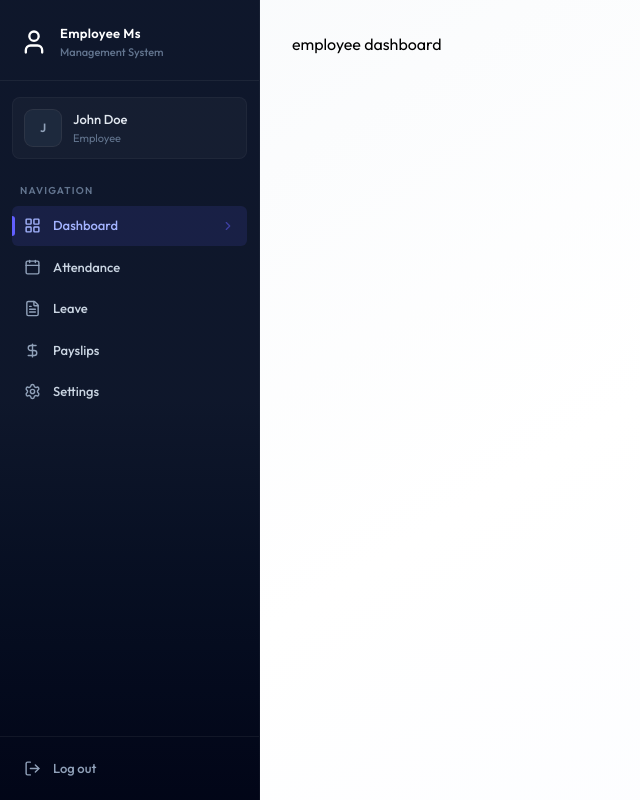
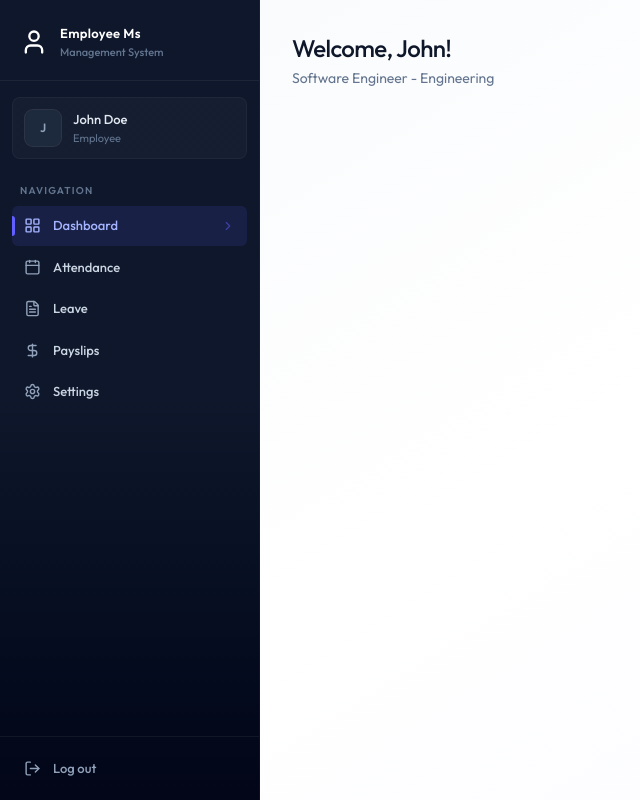
Before and after one commit to sheaf-hassan/employee_management_system, a React (Vite) app in the folder client/: page /dashboard in a window 1280 px wide. Shown: the whole page, without its empty margins (0-640 px from the left). Built offline with nearby package versions, Linux system fonts and the light colour scheme.

Commit message:
create employee_dashboard and mount to the dashborad

```diff
--- /dev/null
+++ b/client/src/components/EmployeeDashboard.jsx
@@ -0,0 +1,38 @@
+import { CalendarIcon, DollarSignIcon, FileTextIcon } from "lucide-react"
+
+const EmployeeDashboard = ({data}) => {
+
+    const emp = data.employee;
+
+    const cards = [
+        {
+            icon: CalendarIcon,
+            value: data.currentMonthAttendance,
+            title: "Days Present",
+            subtitle: "This month",
+        },
+        {
+            icon: FileTextIcon,
+            value: data.pendingLeaves,
+            title: "Pending Leaves",
+            subtitle: "Awaiting approval",
+        },
+        {
+            icon: DollarSignIcon,
+            value: data.latestPayslip ? `$${data.latestPayslip.netSalary?.toLocaleString()}` : "N/A",
+            title: "Latest Payslips",
+            subtitle: "Most recent payout",
+        }
+    ]
+
+  return (
+    <div className="animate-fade-in">
+        <div className="page-header">
+            <h1 className="page-title">Welcome, {emp?.firstName}!</h1>
+            <p className="page-subtitle">{emp?.position} - {emp?.department || "No Department"}</p>
+        </div>
+    </div>
+  )
+}
+
+export default EmployeeDashboard
--- a/client/src/pages/Dashboard.jsx
+++ b/client/src/pages/Dashboard.jsx
@@ -1,6 +1,7 @@
 import { useEffect, useState } from "react"
 import { dummyEmployeeDashboardData } from "../assets/assets";
 import Loading from "../components/Loading";
+import EmployeeDashboard from "../components/EmployeeDashboard";
 
 const Dashboard = () => {
 
@@ -20,7 +21,7 @@
   if(data.role === "ADMIN"){
     return <div>admin dashboard</div>
   }else{
-    return <div>employee dashboard</div>
+    return <EmployeeDashboard data={data}/>
   }
 
 
```
